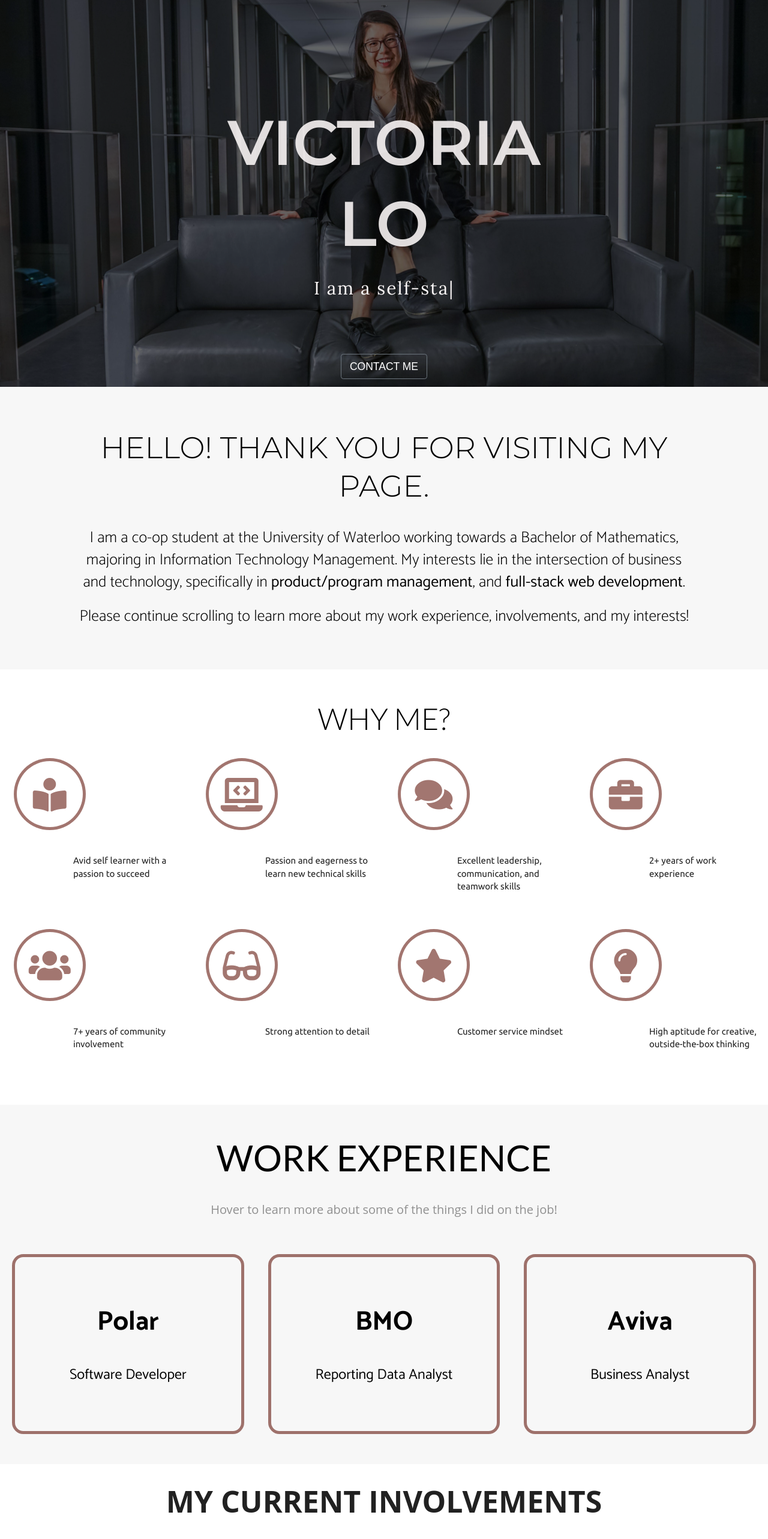
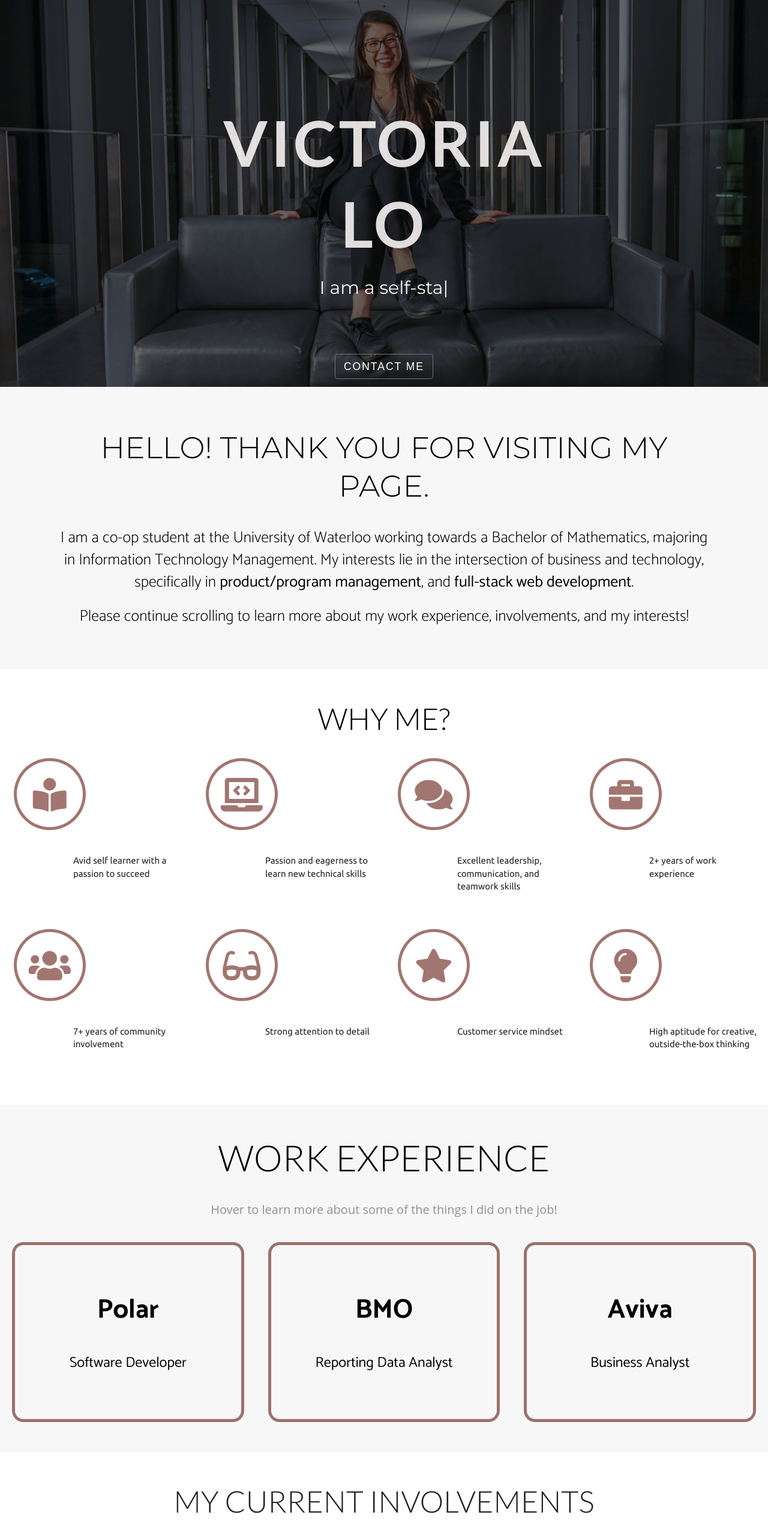
Before and after one commit to vicctorialo/personal-website, a React (Create React App) app: page / in a window 1280 px wide. Shown: the part 80-2646 px from the top of the page at 60% size. Built offline with nearby package versions, Linux system fonts and the light colour scheme.

Commit message:
made small styling changes

```diff
--- a/src/Components/About.css
+++ b/src/Components/About.css
@@ -1,6 +1,6 @@
 @import url("https://fonts.googleapis.com/css?family=Lora:400,700|Montserrat:300|Catamaran:200");
 
-#about {
+.about {
   font-size: 11px;
   font-family: "Lora", serif;
   background: #f7f7f7;
@@ -20,7 +20,7 @@
   font-family: "Catamaran", sans-serif !important;
   font-size: 20px;
   font-weight: 200;
-  padding: 20px 10%;
+  padding: 20px 100px;
   margin: 0;
   text-align: center;
 }
@@ -37,12 +37,8 @@
   font-weight: 300 !important;
 }
 
-.about p {
-  padding: 20px 15%;
-}
-
 @media screen and (min-width: 375px) and (max-width: 413px) {
-  #about {
+  .about {
     margin-top: 580px;
   }
 
--- a/src/Components/About.jsx
+++ b/src/Components/About.jsx
@@ -4,7 +4,7 @@ import "./About.css";
 class About extends Component {
   render() {
     return (
-      <div id="about">
+      <div className="about">
         <div className="par-intro">
           <h1 id="about-header">Hello! Thank you for visiting my page.</h1>
           <p class="myIntro">
--- a/src/Components/Ecs.css
+++ b/src/Components/Ecs.css
@@ -1,18 +1,20 @@
-.ecs h1 {
+.ecs {
   font-family: "Open Sans", sans-serif !important;
 }
 
 .ecs-title {
   font-size: 50px;
+  font-weight: 300;
   text-transform: uppercase;
   text-align: center;
-  padding-top: 30px;
+  padding-top: 50px;
+  padding-bottom: 50px;
 }
 
 .ecs-container {
   display: flex;
   flex-direction: row;
-  padding-top: 60px;
+  padding-top: 20px;
   padding-bottom: 60px;
 }
 
@@ -36,7 +38,6 @@
   color: black;
   width: 125px;
   height: 40px;
-  margin-top: 10px;
   border: 2px solid black;
   border-radius: 10px;
   text-decoration: none;
@@ -61,7 +62,7 @@
   width: 60%;
   float: right;
   margin-top: -10px;
-  padding-right: 50px;
+  padding-right: 120px;
   padding-left: 50px;
   flex-flow: wrap;
 }
@@ -70,6 +71,10 @@
   font-size: 17px;
   font-weight: 300;
   color: #454545;
+}
+
+.context-rtc {
+  padding-top: 15px;
 }
 
 .context-math {
@@ -110,4 +115,12 @@
   #ms-image {
     display: none;
   }
+
+  .ecs-button {
+    background: white;
+  }
+
+  .ecs-button a {
+    font-size: 14px;
+  }
 }
--- a/src/Components/Ecs.jsx
+++ b/src/Components/Ecs.jsx
@@ -10,7 +10,7 @@ class Ecs extends Component {
           <div className="ecs-header">
             <div id="rtc-image" />
           </div>
-          <div className="ecs-context">
+          <div className="ecs-context context-rtc">
             <h1> Rewriting the Code</h1>
             <p>
               I was selected for a competitive international fellowship for
--- a/src/Components/Footer.css
+++ b/src/Components/Footer.css
@@ -8,6 +8,7 @@
   text-align: center;
   font-size: 30px;
   font-family: "Open Sans", sans-serif;
+  font-weight: 200;
 }
 
 .social {
--- a/src/Components/Home.css
+++ b/src/Components/Home.css
@@ -1,14 +1,13 @@
-@import url("https://fonts.googleapis.com/css?family=M+PLUS+Rounded+1c:800|Sawarabi+Gothic");
 @import url("https://fonts.googleapis.com/css?family=Montserrat:400,600");
 
-#home {
+.home {
   background-image: url("../Images/background2.jpg");
   background-size: cover;
   background-position: center;
   background-repeat: no-repeat;
   font-size: 11px;
   color: white;
-  font-family: "Lora", serif;
+  font-family: "Montserrat", serif;
   position: absolute !important;
   top: 0 !important;
   right: 0 !important;
@@ -35,25 +34,25 @@
 
 .intro h1 {
   font-size: 105px;
-  font-family: "Montserrat", sans-serif;
   color: rgba(247, 243, 243, 0.9);
   padding-top: 50px;
   font-weight: 600;
+  letter-spacing: 5px;
 }
 
 #types {
   color: rgb(250, 246, 246);
   font-size: 30px;
   text-transform: none;
-  letter-spacing: 2px;
   margin-top: -10%;
   padding-top: 80px;
   padding-bottom: 100px;
 }
 
-button a {
+.home button a {
   color: white;
   text-decoration: none;
+  letter-spacing: 2px;
 }
 
 button a:hover {
--- a/src/Components/Home.jsx
+++ b/src/Components/Home.jsx
@@ -5,7 +5,7 @@ import Typed from "react-typed";
 class Home extends Component {
   render() {
     return (
-      <div id="home">
+      <div className="home">
         <div className="overlay">
           <div className="intro">
             <h1>Victoria Lo</h1>
--- a/src/Components/Passions.css
+++ b/src/Components/Passions.css
@@ -38,12 +38,12 @@ body {
 .passions-title {
   text-align: center !important;
   text-transform: uppercase;
-  font-size: 45px;
-  padding-top: 40px;
+  font-size: 50px;
+  padding-top: 50px;
   margin: 0 !important;
   color: rgb(8, 8, 8);
   opacity: 1;
-  font-weight: 400;
+  font-weight: 300;
 }
 
 .passions-category {
@@ -67,7 +67,7 @@ body {
 
   .passions-title {
     font-size: 35px;
-    padding: 20px 20px 0 20px;
+    padding: 35px 20px 0 20px;
   }
 
   .passions-category {
--- a/src/Components/Summary.css
+++ b/src/Components/Summary.css
@@ -2,7 +2,6 @@
 
 .summary {
   background: white;
-  padding-top: 30px;
   padding-bottom: 50px;
 }
 
@@ -10,7 +9,7 @@
   text-transform: uppercase;
   font-size: 50px;
   text-align: center;
-  padding-top: 20px;
+  padding-top: 50px;
   color: black;
   font-weight: 300;
 }
@@ -72,7 +71,7 @@
 @media screen and (min-width: 375px) and (max-width: 412px) {
   #why-me {
     font-size: 35px;
-    padding-top: 0;
+    padding-top: 35px;
   }
 
   .flex-container-summ {
--- a/src/Components/Work.css
+++ b/src/Components/Work.css
@@ -16,7 +16,7 @@
   padding-top: 50px;
   font-size: 60px;
   text-transform: uppercase;
-  font-weight: 500;
+  font-weight: 300;
 }
 
 .work-title {
@@ -51,7 +51,6 @@
   width: 100%;
   height: auto;
   flex-flow: wrap;
-  padding-top: 20px;
   padding-bottom: 20px;
 }
 
@@ -111,7 +110,7 @@
 /* POLAR */
 
 .polar:hover:after {
-  content: "Design, implement, and spearhead the automation process of Polar’s site preview product using Python (Django), reducing workflow process duration from 2 hours to 10 minutes \a \a Build high quality, scalable, and responsive native advertisments and demo sites for publisher clients using HTML/CSS, Javascript, JQuery, and Polar API \a \a Other tools: \a MySQL, Git";
+  content: "Design, implement, and spearhead the automation process of Polar’s site preview product using Python (Django), reducing workflow process duration from 2 hours to 10 minutes \a \a Build high quality, scalable, and responsive native advertisments and demo sites for publisher clients using HTML/CSS, Javascript, JQuery, and Polar API \a \a Other tools: MySQL, Git";
 }
 
 .polar .work-title {
```
